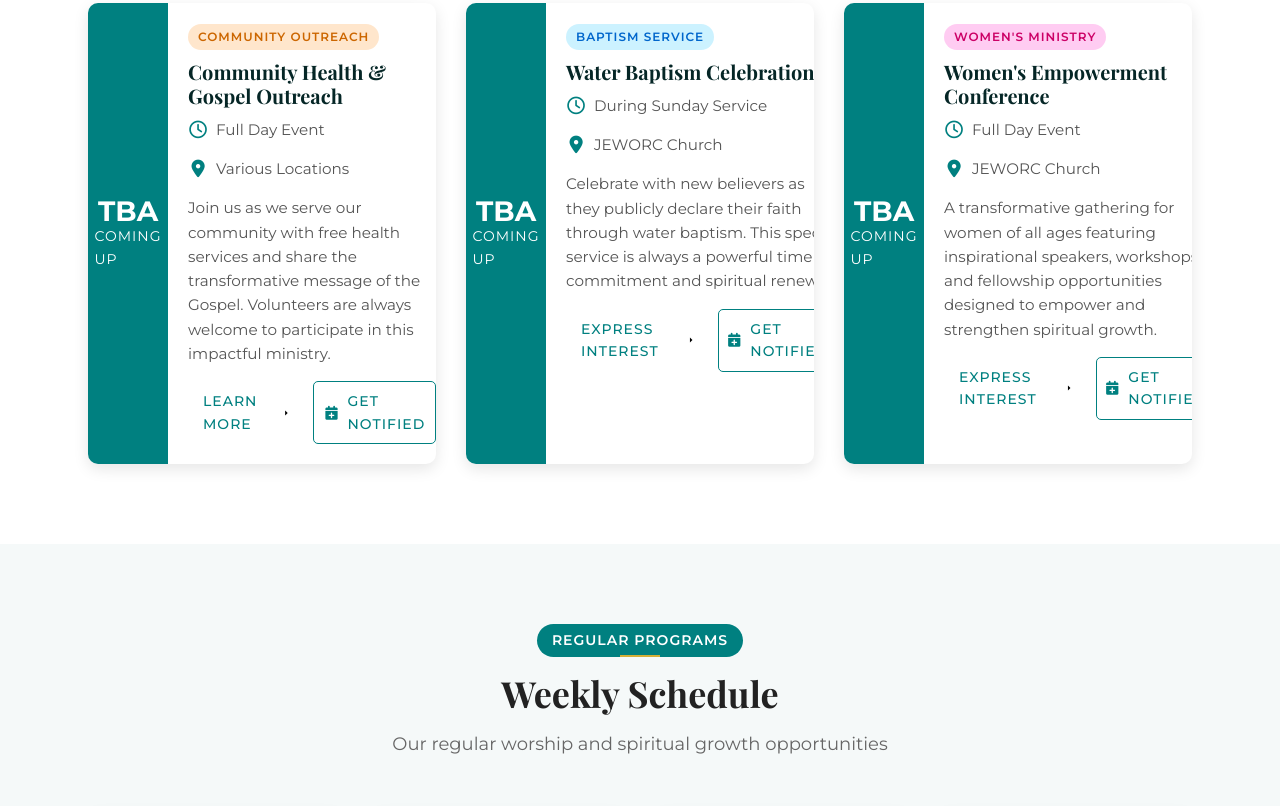
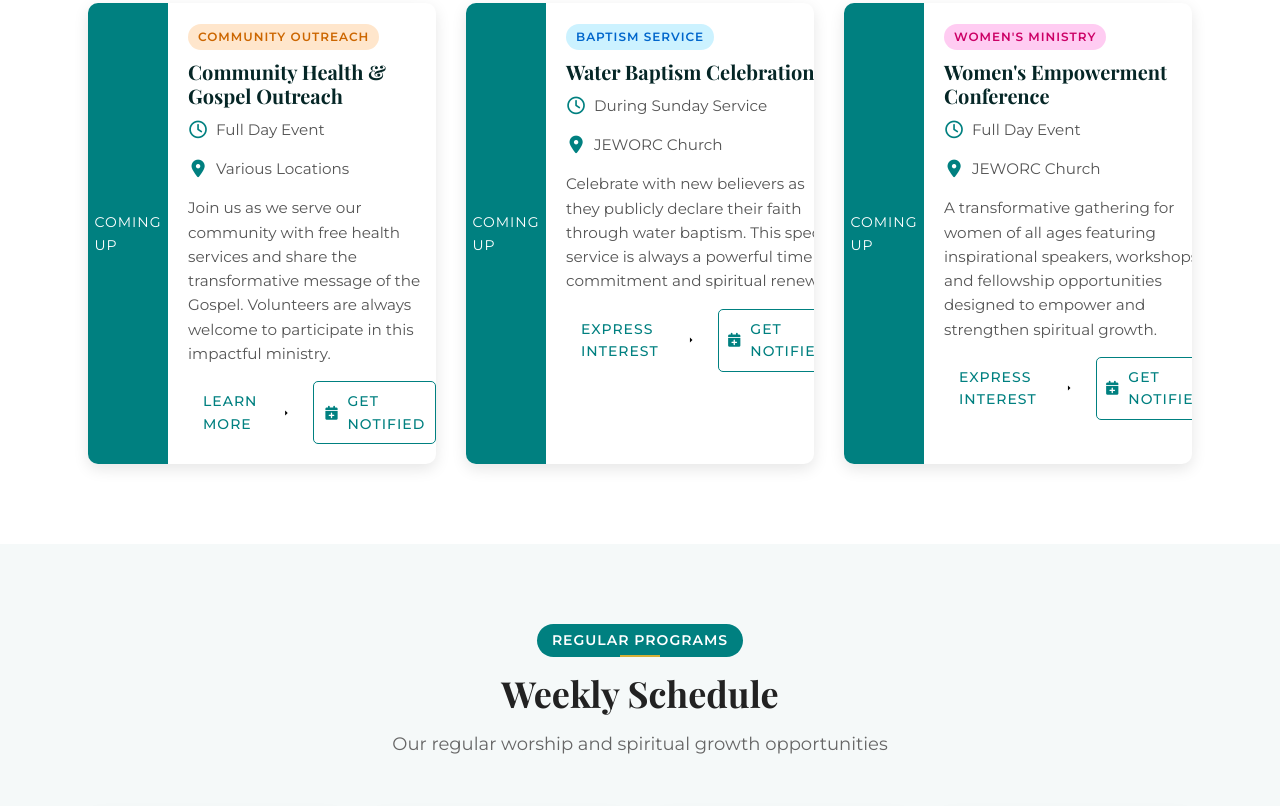
Before and after one commit to Alvinategyeka/JEWORC-Ministries, a plain HTML site: page events.html in a window 1280 px wide. Shown: the part 821-1627 px from the top of the page. Drawn offline with nearby package versions, Linux system fonts and the light colour scheme.

Commit message:
Update events.html

```diff
--- a/events.html
+++ b/events.html
@@ -490,7 +490,7 @@
             <div class="events-grid">
                 <div class="event-card">
                     <div class="event-date">
-                        <span class="date-day">TBA</span>
+                        <span class="date-day"></span>
                         <span class="date-month">Coming Up</span>
                     </div>
                     <div class="event-details">
@@ -517,7 +517,7 @@
 
                 <div class="event-card">
                     <div class="event-date">
-                        <span class="date-day">TBA</span>
+                        <span class="date-day"></span>
                         <span class="date-month">Coming Up</span>
                     </div>
                     <div class="event-details">
@@ -544,7 +544,7 @@
 
                 <div class="event-card">
                     <div class="event-date">
-                        <span class="date-day">TBA</span>
+                        <span class="date-day"></span>
                         <span class="date-month">Coming Up</span>
                     </div>
                     <div class="event-details">
@@ -644,7 +644,7 @@
             <div class="annual-grid">
                 <div class="annual-card">
                     <div class="annual-image">
-                        <img src="images/gallery/crusade.jpg" alt="Annual Gospel Crusade" loading="lazy">
+                        <img src="images/gallery/crusade.jpeg" alt="Annual Gospel Crusade" loading="lazy">
                         <div class="annual-date">
                             <span>ANNUALY</span>
                         </div>
```
